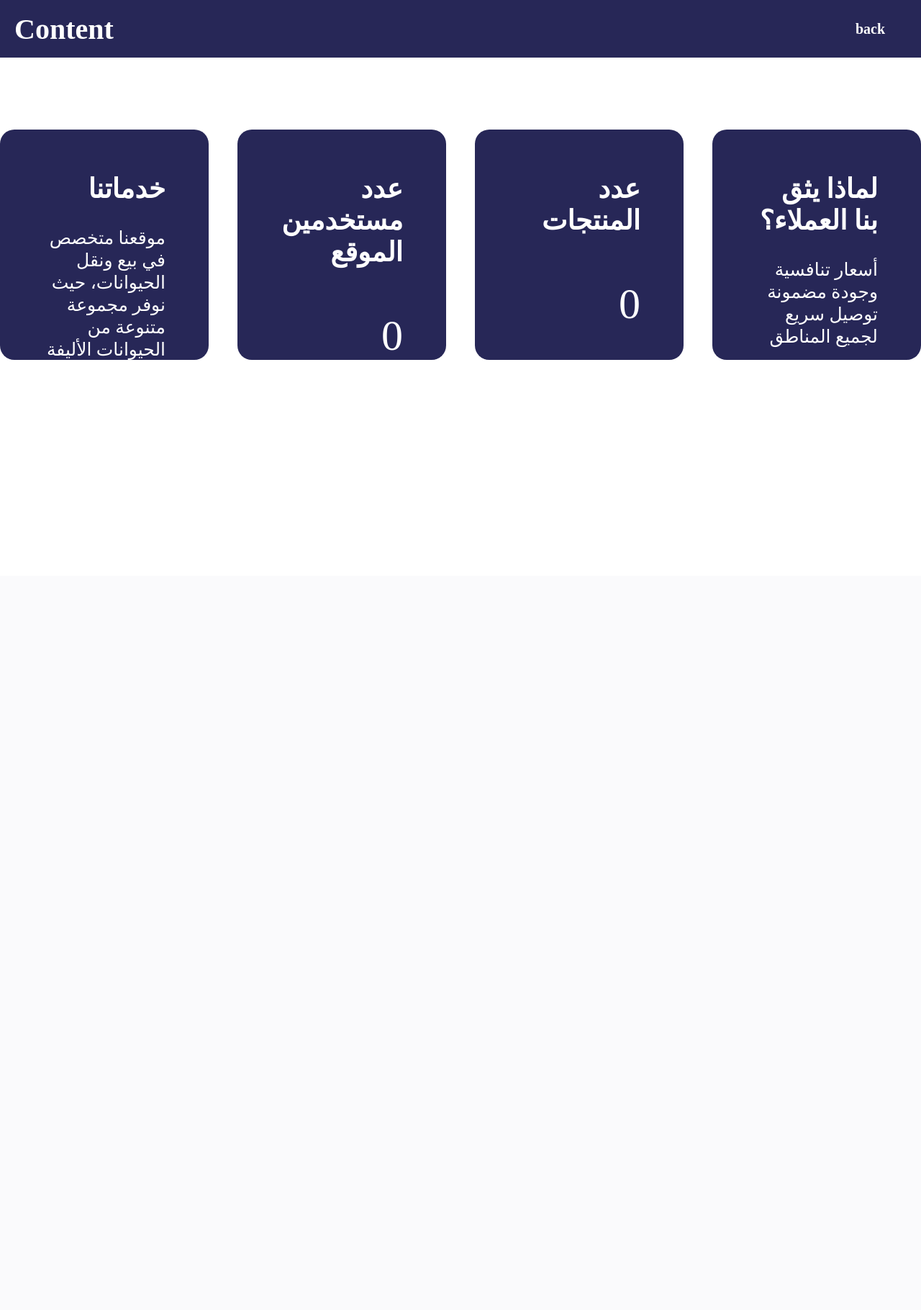
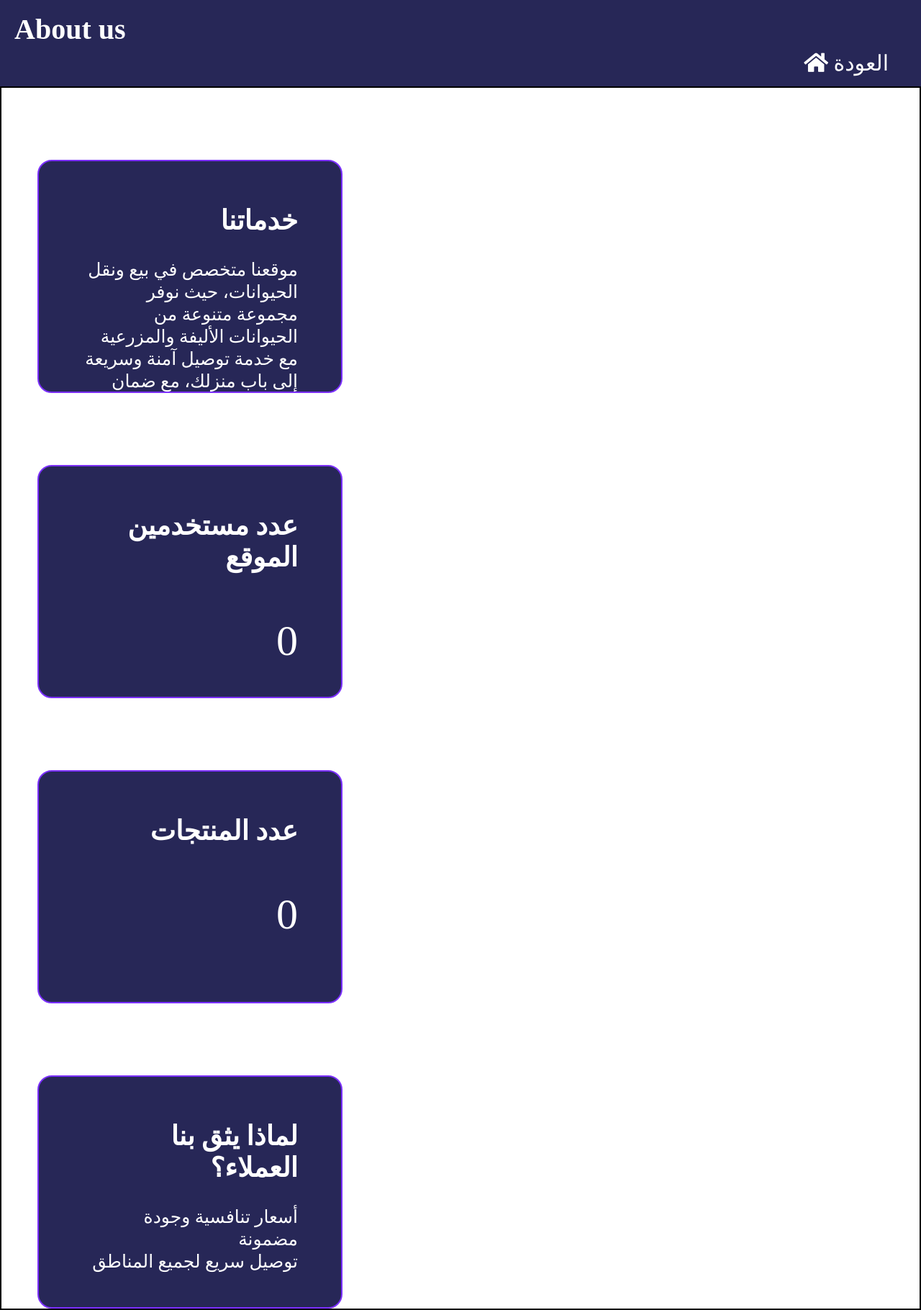
Before and after one commit to Abdullah-git-VS/Course-project-V2, a PHP site: page /about.php in a window 1280 px wide. Shown: the whole page at 72% size. Before the commit the page ends 500 px from the top, so only its background shows below. Run offline with PHP 8.4, Linux system fonts and the light colour scheme; data that the repository does not hold is empty.

Commit message:
style of about and user profile include all list and header

```diff
--- a/about.php
+++ b/about.php
@@ -11,8 +11,15 @@ include('admin\Function\config.php');
     <meta name="viewport" content="width=device-width, initial-scale=1.0">
     <title>Tariq is here</title>
   <link rel="stylesheet" href="https://use.fontawesome.com/releases/v5.15.4/css/all.css">
-  <link rel="stylesheet" href="../Course-project-V2/hide_style.css">
+  <link rel="stylesheet" href="hide_style.css">
   <style>
+
+
+
+    .frame-container {
+      border: 2px solid rgb(0, 0, 0);
+    }
+
     .content-frame {
          width: 300px;
          height: 200px;
@@ -24,36 +31,60 @@ color: white;
           font-size: 25px;
          font-family: 'Gill Sans', 'Gill Sans MT', Calibri, 'Trebuchet MS', sans-serif;
          text-align: right;
+         margin-left: 50px;
+         border: 2px solid rgb(123, 47, 255);
+    }
 
-}
-.frame-container {
-  display: flex;
-  gap: 40px;
-  justify-content: center;
-
-}
     .num {
         text-align: center;
         font-size: 60px;
     }
 
+    .back{
+      background-color: #272757;
+      height:40px;
+      display:flex;
+      justify-content:flex-end;
+      align-items:center;
+
+    }
+
+    .back a {
+      text-decoration: none;
+      color: white;
+      font-size: 30px;
+      padding: 10px 20px;
+      border-radius: 5px;
+      margin-right: 25px;
+      margin-bottom: 25px;
+    }
+
+    .back a:hover {
+       background-color: #ffffff55;
+       transition:.5s;
+    }
+
+    .back i {
+      font-size: 30px;
+      margin-left: 5px;
+
+    }
+
+
+
   </style>
 </head>
 <body>
 
-<nav class="navbar">
-    <div class="logo">
-      <h1>Content</h1>
-    </div>
-    <div class="nav-link">
-      <a href="home_page.php">back</a>
-    </div>
-</nav>
+
+    <?php  $title = "About us";
+          include 'header.php'; ?>
 
 
+    <div class="back">
+      <a href="home_Page.php" class="back-btn"><i class="fas fa-home"></i> العودة</a>
+    </div>
 
-</body>
-</html>
 <?php
 $sql = mysqli_query($con, "SELECT * FROM `user_info`;") or die('query failed');
 $sql2 = mysqli_query($con, "SELECT * FROM `products`;") or die('query failed');
@@ -71,3 +102,9 @@ echo'<div class="frame-container">
 </div>';
 mysqli_close($con);
 ?>
+
+
+
+
+</body>
+</html>
--- a/customer/userProfile.php
+++ b/customer/userProfile.php
@@ -170,12 +170,16 @@ text-align: left;
     </style>
 </head>
 <body>
-    <nav class="navbar">
+   <!-- <nav class="navbar">
         <div class="logo">
             <h1>Profile</h1>
         </div>
     </nav>
+    -->
 
+    <?php include '../list.php'; ?>
+    <?php  $title = "User Profile";
+          include '../header.php'; ?>
 
     <div class="profile-container">
 
--- a/home_Page.php
+++ b/home_Page.php
@@ -135,6 +135,7 @@ mysqli_close($con);
 </head>
 
 <body>
+
   <nav class="navbar">
     <div class="logo">
       <h1>Transport</h1>
@@ -145,6 +146,7 @@ mysqli_close($con);
       <a id="openLogin">Sign-in</a>
     </div>
   </nav>
+
   <?php
   if (isset($message)) {
     foreach ($message as $message) {
```
Lines whose indentation alone changed are shown as unchanged.
